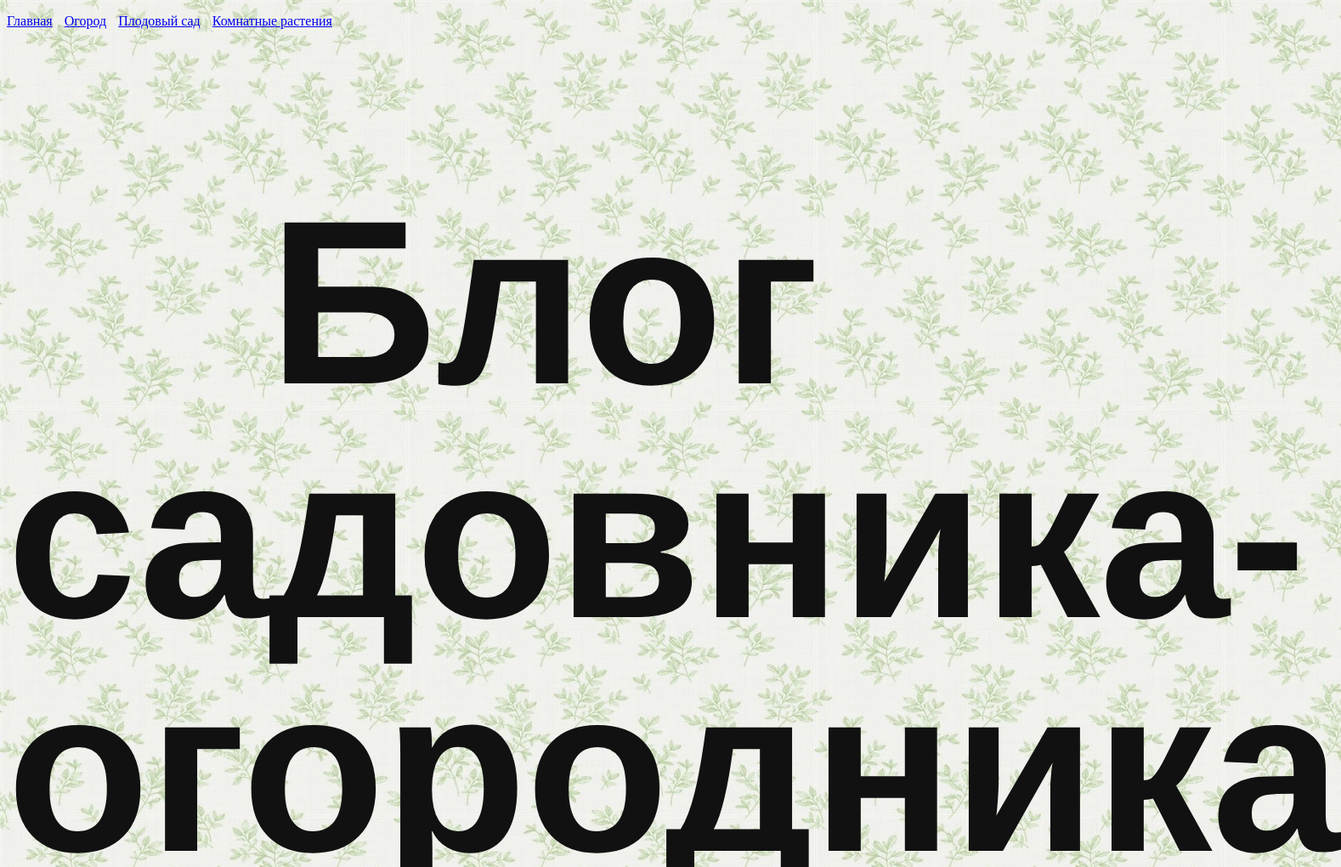
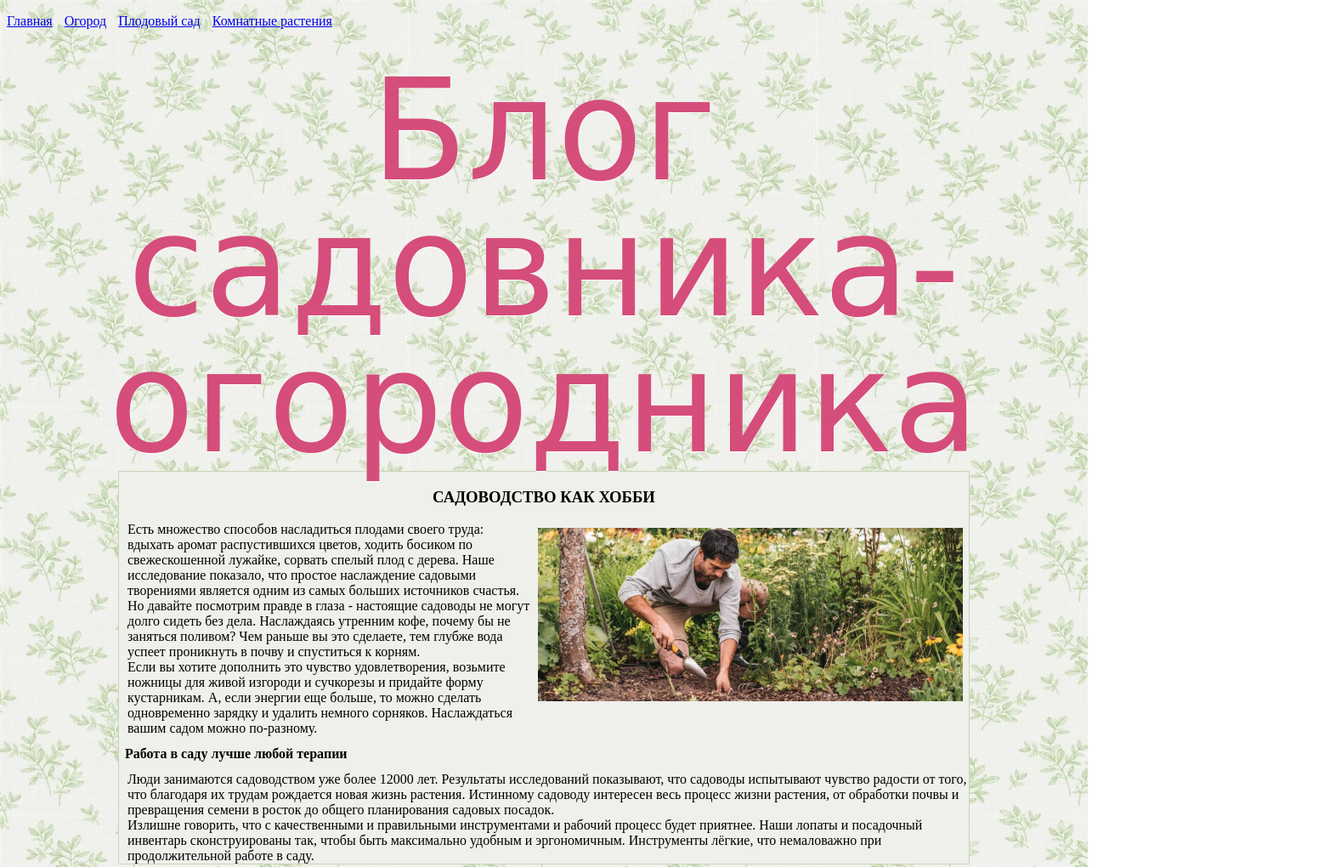
Before and after one commit to medvog/medvog.github.io, a plain HTML site: page index.html in a window 1280 px wide. Shown: the top 1020 px of the page at 85% size, 1578 px wide, since content can reach past the window. Drawn offline with Linux system fonts and the light colour scheme.

Commit message:
Update index.html

```diff
--- a/index.html
+++ b/index.html
@@ -11,7 +11,7 @@
     type="image/png">
   <style>
     h1 {
-      color: #111; font-family: 'Helvetica Neue', sans-serif; font-size: 275px; font-weight: bold; letter-spacing: -1px; line-height: 1; text-align: center;
+      color: #d54d7b; font-family: "Great Vibes", cursive; font-size: 165px; line-height: 160px; font-weight: normal; margin-bottom: 0px; margin-top: 40px; text-align: center; text-shadow: 0 1px 1px #fff;
     }
 
     h3 {
```
